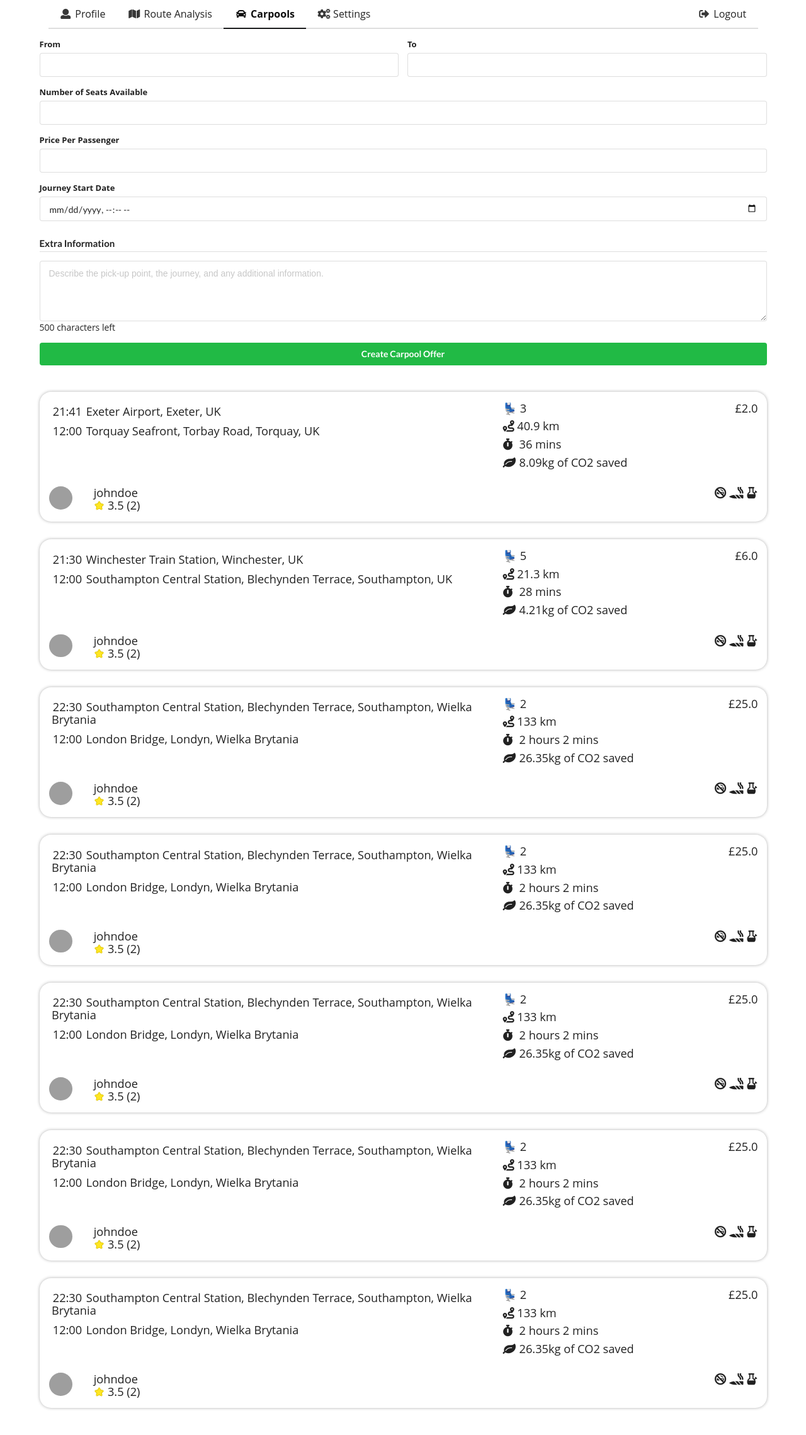
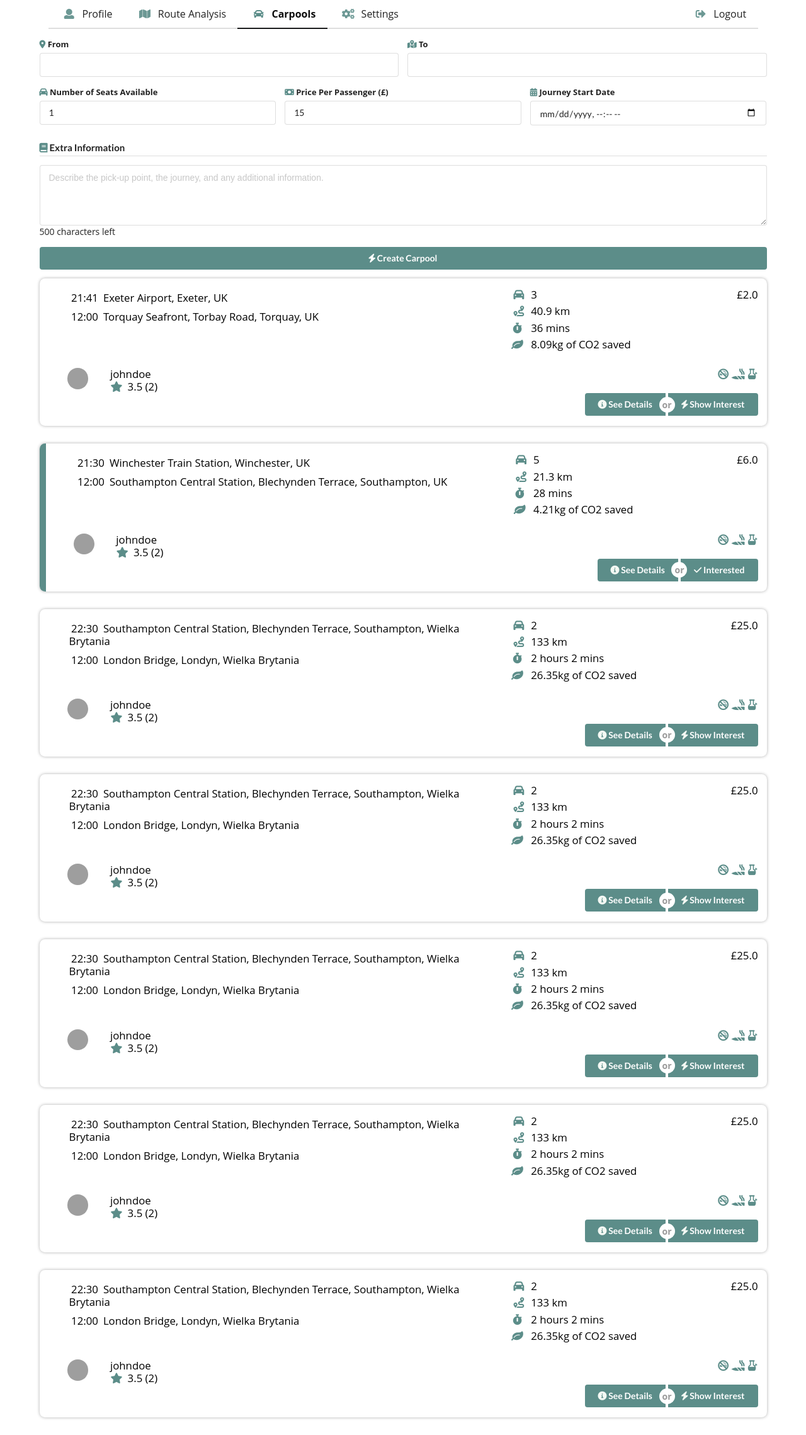
Before and after one commit to IsaacCheng9/travel-buddy, a Flask app: page /carpools in a window 1280 px wide. Shown: the whole page at 63% size. Before the commit the page ends 2238 px from the top, so only its background shows below. Run offline with Flask 2, Linux system fonts and the light colour scheme; a user stored in the database is signed in; data comes from the database, SQL or seed files in the repository; both versions use the stored data as it was after the commit; some libraries are stand-ins or nearby versions; grey boxes are pictures that could not be loaded.

Commit message:
individual carpooling view, re-design carpooling UI, add "I'm interested" functionality

```diff
--- a/src/travel_buddy/helpers/helper_carpool.py
+++ b/src/travel_buddy/helpers/helper_carpool.py
@@ -276,6 +276,27 @@ def get_incomplete_carpools() -> List[
         incomplete_carpools = cur.fetchall()
     return incomplete_carpools
 
+def get_user_interested_carpools(username: str) -> list:
+    """
+    Gets all carpools that the user is interested in.
+
+    Args:
+        username: The username of the user.
+
+    Returns:
+        A list of tuples containing the carpool ids.
+    """
+    with sqlite3.connect(DB_PATH) as conn:
+        cur = conn.cursor()
+        cur.execute(
+            """SELECT journey_id FROM carpool_interest
+            WHERE username=?;""",
+            (username,),
+        )
+        interested_carpools = cur.fetchall()
+
+    # change list of tupples [('22',), ('23',)] to list of ints [22, 23]
+    return list(map(lambda x: int(x[0]), interested_carpools))
 
 def get_carpool_details(journey_id: int) -> list:
     """
--- a/src/travel_buddy/helpers/helper_general.py
+++ b/src/travel_buddy/helpers/helper_general.py
@@ -8,6 +8,8 @@ import pathlib
 import uuid
 from base64 import b64decode
 from typing import List, Tuple
+
+import sqlite3
 
 from PIL import Image
 
@@ -97,6 +99,61 @@ def hash_image(file) -> Tuple[bool, List[str], str]:
 
     return valid, message, file_name_hashed
 
+def get_user_avatar(username):
+    """
+    Get user avatar
+
+    Args:
+        The username (not id)
+
+    Returns:
+        The avatar url
+    """
+
+    DB_PATH = get_database_path()
+
+    with sqlite3.connect(DB_PATH) as conn:
+        cursor = conn.cursor()
+        cursor.execute("SELECT photo FROM profile WHERE username = ?", (username,))
+        avatar = cursor.fetchone()
+        return avatar[0]
+
+def is_user_verified(username):
+    """
+    Check if user is verified
+
+    Args:
+        The username (not id)
+
+    Returns:
+        True if verified, False otherwise
+    """
+    DB_PATH = get_database_path()
+
+    with sqlite3.connect(DB_PATH) as conn:
+        cursor = conn.cursor()
+        cursor.execute("SELECT verified FROM profile WHERE username = ?", (username,))
+        verified = cursor.fetchone()
+        return verified[0] == 1
+
+def get_user_rating(username):
+    """
+    Get user rating
+
+    Args:
+        The username (not id)
+
+    Returns:
+        The average user rating, in range [1,5] and amount of ratings
+    """
+    DB_PATH = get_database_path()
+
+    with sqlite3.connect(DB_PATH) as conn:
+        cursor = conn.cursor()
+        cursor.execute("SELECT AVG(rating_given), COUNT(rating_given) FROM rating WHERE rated_username = ?", (username,))
+        rating = cursor.fetchone()
+        return rating[0], rating[1]
+
 
 def get_autocomplete_query(**kwargs):
     """
--- a/src/travel_buddy/static/css/carpools.css
+++ b/src/travel_buddy/static/css/carpools.css
@@ -1,15 +1,27 @@
-
-
 .custom-card {
     width: 100%;
     padding: 16px;
+
     display: flex;
     flex-direction: column;
     justify-content: space-between;
+    align-items: flex-end;
+
     -webkit-box-pack: justify;
     box-shadow: 0 0 5px #aeaeae;
-    border-radius: 1em;
-    font-size: 1.3em;
+
+    border-radius: 0.5em;
+
+    font-size: 1.2em;
+
+    transition: 200ms ease-in-out;
+    transition-property: box-shadow, border-left;
+
+    cursor: pointer;
+}
+
+.custom-card.active {
+    border-left: 10px solid #5C8D89;
 }
 
 .city {
@@ -21,3 +33,12 @@
     text-align: center;
     width: 50px;
 }
+
+a.custom-card {
+    text-decoration: none;
+    color: black;
+}
+
+/* .custom-card:hover {
+    box-shadow: 0 0 10px #aeaeae;
+} */
--- /dev/null
+++ b/src/travel_buddy/static/css/theme.css
@@ -0,0 +1,35 @@
+.item i {
+    text-align: center;
+    width: 30px;
+}
+
+i {
+    color: #5C8D89 !important;
+}
+
+button i {
+    color: #f4f9f4 !important;
+}
+
+.theme-1 {
+    background-color: #f4f9f4 !important;
+}
+
+.theme-2 {
+    background-color: #A7D7C5 !important;
+}
+
+.theme-3 {
+    background-color: #74B49B !important;
+}
+
+.theme-4 {
+    background-color: #5C8D89 !important;
+}
+
+.gradient {
+    background: -webkit-linear-gradient(left, #5C8D89, #74B49B);
+    background: -o-linear-gradient(left, #5C8D89, #74B49B);
+    background: -moz-linear-gradient(left, #5C8D89, #74B49B);
+    background: linear-gradient(to right, #5C8D89, #74B49B);
+}
--- a/src/travel_buddy/templates/carpools.html
+++ b/src/travel_buddy/templates/carpools.html
@@ -7,6 +7,8 @@
     <link rel="stylesheet" href="https://cdnjs.cloudflare.com/ajax/libs/font-awesome/6.0.0-beta3/css/all.min.css" />
 	<link rel="stylesheet" href="../static/css/mobile.css">
     <link rel="stylesheet" href="../static/css/carpools.css">
+
+    <link rel="stylesheet" href="../static/css/theme.css">
 
     <script src="https://cdnjs.cloudflare.com/ajax/libs/semantic-ui/2.4.1/semantic.min.js"></script>
 
@@ -61,39 +63,43 @@
                 <form class="ui form" style="width: 100%;" method="POST">
                     <div class="two fields">
                         <div class="field">
-                            <label>From</label>
+                            <label><i class="fa-solid fa-location-dot"></i> From</label>
                             <input id="input-1" type="text" name="location-from">
                         </div>
                         <div class="field">
-                            <label>To</label>
+                            <label><i class="fa-solid fa-map-location-dot"></i> To</label>
                             <input id="input-2" type="text" name="location-to">
                         </div>
                     </div>
+                    <div class="three fields">
                         <div class="field">
-                        <label>Number of Seats Available</label>
-                        <input required name="seats" type="number">
+                            <label><i class="fa-solid fa-car"></i> Number of Seats Available</label>
+                            <input required name="seats" type="number" value="1">
                         </div>
                         <div class="field">
-                        <label>Price Per Passenger</label>
-                        <input required name="price" type="number">
+                            <label><i class="fa-solid fa-money-bill"></i> Price Per Passenger (£)</label>
+                            <input required name="price" type="number" value="15">
                         </div>
                         <div class="field">
-                        <label>Journey Start Date</label>
+                            <label><i class="fa-solid fa-calendar-days"></i> Journey Start Date</label>
                             <input required name="date-from" type="datetime-local">
                         </div>
-                    <h4 class="dividing header ui">Extra Information</h4>
+                    </div>
+                    <h4 class="dividing header ui"><i class="fa-solid fa-book"></i> Extra Information</h4>
                     <div class="field">
                         <textarea maxlength=500 name="description" id="description_input" cols="4" rows="4" placeholder="Describe the pick-up point, the journey, and any additional information."></textarea>
                         <div id="description_character_limit"></div>
                     </div>
-                    <input class="ui fluid button green" type="submit" value="Create Carpool Offer">
+                    <!-- <input class="ui fluid button green" type="submit" value="Create"> -->
+                    <button class="ui button fluid green theme-4" type="submit"><i class="fa-solid fa-bolt" style="color: white !important;"></i> Create Carpool</button>
                 </form>
             </div>
-            <div class="ui horizontal divider"></div>
+        </div>
 
+        <div class="ui grid stackable">
             {% for ride in carpools %}
-            <div class="custom-card">
-                <div class="ui grid stackable">
+            <a class="custom-card" id="card-{{ride[0]}}">
+                <div class="ui grid stackable" style="width: 100%;">
                     <div class="ten wide column">
                         <div class="city">
                             <span class="left">{{ride[5]}}</span>
@@ -107,7 +113,7 @@
                     <div class="four wide column">
                         <div class="ui list">
                             <div class="item">
-                                &#128186; {{ride[2]}}
+                                <i class="fa-solid fa-car"></i> {{ride[2]}}
                             </div>
                             <div class="item">
                                 <i class="fa fa-route"></i> {{ride[8]}}
@@ -127,9 +133,7 @@
                     <div class="ten wide column">
                         {{ride[1]}}
                         <br>
-                        <div class="ui star rating" data-max-rating="1">
-                            <i class="icon active"></i>
-                        </div>
+                        <i class="icon star"></i>
                         {{ride[11]}} ({{ride[12]}})
                     </div>
                     <div class="five wide column" style="text-align: right;">
@@ -138,7 +142,14 @@
                         <i class="fa-solid fa-bong"></i>
                     </div>
                 </div>
+                <div class="ui buttons">
+                    <button onclick='window.location="/carpools/{{ride[0]}}"' class="ui button green theme-4"><i class="fa-solid fa-circle-info"></i> See Details</button>
+                    <div class="ui or"></div>
+                    <button onclick="ToggleInterest('{{ride[0]}}');"
+                            id="interest-btn-{{ride[0]}}"
+                            class="ui button green theme-4"><i class="fa-solid fa-bolt"></i> Show Interest</button>
                 </div>
+            </a>
             <div class="ui horizontal divider hidden"></div>
             {%endfor%}
         </div>
@@ -161,11 +172,51 @@
     DescriptionCharLimit();
 </script>
 
+<script>
+    const current_interested_ids = {{interested_list | tojson}};
+
+    for (var id of current_interested_ids){
+        ToggleInterestUI(id, true);
+    }
+
+    function ToggleInterest(journey_id){
+        var xhttp = new XMLHttpRequest();
+        xhttp.onreadystatechange = function() {
+            if (this.readyState == 4 && this.status == 200) {
+                document.getElementById("interest-btn-" + journey_id).disabled = true;
+                document.getElementById("interest-btn-" + journey_id).innerHTML = '<i class="fa-solid fa-spinner"></i>';
+
+                var responseText = this.responseText;
+
+                setTimeout(function(){
+                    document.getElementById("interest-btn-" + journey_id).disabled = false;
+                    ToggleInterestUI(journey_id, responseText == "True")
+                },500);
+            }
+        };
+        xhttp.open("GET", "/toggle_carpool_interest/" + journey_id, true);
+        xhttp.send();
+    }
+
+    function ToggleInterestUI(journey_id, state){
+        if (state){
+            document.getElementById("card-"+journey_id).classList.add("active");
+            document.getElementById("interest-btn-"+journey_id).innerHTML = "<i class='fa-solid fa-check'></i> Interested";
+        } else {
+            document.getElementById("card-"+journey_id).classList.remove("active");
+            document.getElementById("interest-btn-"+journey_id).innerHTML = "<i class='fa-solid fa-bolt'></i> Show Interest";
+        }
+    }
+</script>
+
 <style>
     @import url("https://fonts.googleapis.com/css?family=Montserrat:400,800");
     * {
 		box-sizing: border-box;
-		transition: all 0.4s;
 		font-family: "Open Sans", "Helvetica", "Montserrat", sans-serif;
 	}
+
+    .fa-spinner {
+        animation: fa-spin 2s infinite linear;
+    }
 </style>
--- a/src/travel_buddy/views/carpool.py
+++ b/src/travel_buddy/views/carpool.py
@@ -6,10 +6,13 @@ of carpools participated in.
 
 import travel_buddy.helpers.helper_carpool as helper_carpool
 import travel_buddy.helpers.helper_general as helper_general
+
 from flask import Blueprint, redirect, render_template, request, session
 from travel_buddy.helpers.helper_limiter import limiter
 
 # from random import randint
+
+import sqlite3
 
 carpool_blueprint = Blueprint(
     "carpool", __name__, static_folder="static", template_folder="templates"
@@ -39,10 +42,12 @@ def show_available_carpools():
 
     if request.method == "GET":
         incomplete_carpools = helper_carpool.get_incomplete_carpools()
+
         return render_template(
             "carpools.html",
             carpools=incomplete_carpools,
             autocomplete_query=autocomplete_query,
+            interested_list=helper_carpool.get_user_interested_carpools(session["username"]),
         )
 
     if request.method == "POST":
@@ -89,14 +94,51 @@ def show_available_carpools():
                 "carpools.html",
                 carpools=incomplete_carpools,
                 autocomplete_query=autocomplete_query,
+                interested_list=helper_carpool.get_user_interested_carpools(session["username"]),
             )
         return render_template(
             "carpools.html",
             errors=errors,
             carpools=incomplete_carpools,
             autocomplete_query=autocomplete_query,
+            interested_list=helper_carpool.get_user_interested_carpools(session["username"]),
         )
 
+@carpool_blueprint.route("/toggle_carpool_interest/<id>", methods=["GET"])
+@limiter.limit("2/second")
+def toggle_carpool_interest(id):
+    """
+    Toggles whether the user is interested in carpooling.
+
+    Args:
+        id: The id of the carpool ride.
+
+    Returns:
+        New current state of the interest
+    """
+    if "username" not in session:
+        return "null"
+
+    with sqlite3.connect(DB_PATH) as conn:
+        cursor = conn.cursor()
+        cursor.execute(
+            "SELECT * FROM carpool_interest WHERE journey_id=?", (id,)
+        )
+        interested = cursor.fetchone()
+
+        if interested:
+            cursor.execute(
+                "DELETE FROM carpool_interest WHERE journey_id=?", (id,)
+            )
+        else:
+            cursor.execute(
+                "INSERT INTO carpool_interest (journey_id, username) VALUES (?, ?)",
+                (id, session["username"]),
+            )
+
+        conn.commit()
+
+    return str(not interested)
 
 @carpool_blueprint.route("/carpools/<journey_id>", methods=["GET"])
 @limiter.limit("15/minute")
@@ -112,21 +154,18 @@ def view_carpool_journey(journey_id: int):
         The web page for viewing the selected carpool journey.
     """
     carpool_details = helper_carpool.get_carpool_details(journey_id)
+
     # Gets the carpool details if the journey ID exists, otherwise returns
     # an error.
     if not carpool_details:
         session["error"] = "Carpool journey does not exist."
         return render_template("view_carpool.html")
-    (
-        driver,
-        is_complete,
-        seats_available,
-        starting_point,
-        destination,
-        pickup_datetime,
-        price,
-        description,
-    ) = carpool_details[0]
+
+    (id, driver, is_complete, seats_available,
+    starting_point, destination, pickup_datetime,
+    price, description, distance, duration, estimate_co2) = carpool_details
+
+    rating_average, rating_count = helper_general.get_user_rating(driver)
 
     return render_template(
         "view_carpool.html",
@@ -138,6 +177,13 @@ def view_carpool_journey(journey_id: int):
         pickup_datetime=pickup_datetime,
         price=price,
         description=description,
+        distance=distance,
+        duration=duration,
+        estimate_co2=estimate_co2,
+        avatar=helper_general.get_user_avatar(driver),
+        is_verified=helper_general.is_user_verified(driver),
+        rating_average=rating_average,
+        rating_count=rating_count
     )
 
 
```
Also changed, not shown: src/travel_buddy/templates/view_carpool.html (added, +153 -0 lines), db.sqlite3. Lines whose indentation alone changed are shown as unchanged.
